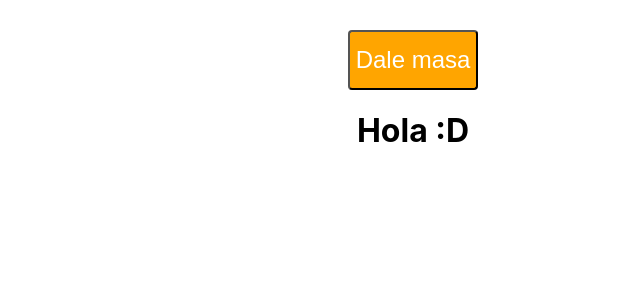
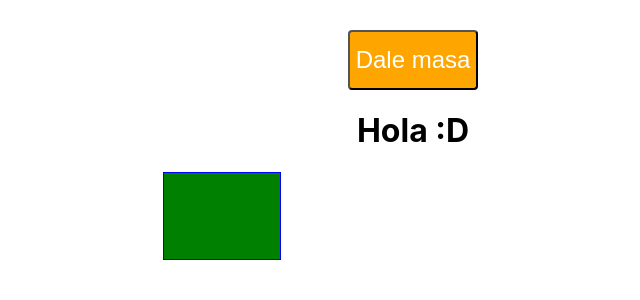
Before and after one commit to sriwerner/react-styling-test, a React (Create React App) app: page / in a window 1280 px wide. Shown: the top 300 px of the page, without its empty margins (227-867 px from the left). Built offline with nearby package versions, Linux system fonts and the light colour scheme.

Commit message:
inline classes and hover with radius

```diff
--- a/src/App.js
+++ b/src/App.js
@@ -1,6 +1,7 @@
 import React, { Component } from 'react';
 import './App.css';
 import Button from './components/Button/Button';
+import Radium from 'radium';
 
 class App extends Component {
   state = {
@@ -14,27 +15,44 @@ class App extends Component {
   render() {
 
     let text = "Hola :D";
+    const style = {
+      background: 'green',
+      width: '100px',
+      height: '70px',
+      color: 'white',
+      font: 'inherit',
+      border: '1px solid blue',
+      padding: '8px',
+      cursor: 'pointer',
+      backgroundColor: 'green',
+      ':hover': {
+        backgroundColor: 'lightgreen',
+        color: 'black'
+      }
+    }
 
     const btnClasses = [];
 
     if (!this.state.textVisible){
       text = "";
       btnClasses.push("orange2");
+      style.backgroundColor = 'red';
+      style[':hover'] = {
+        backgroundColor: 'salmon',
+        color: 'black'
+      }
     } else {
       btnClasses.push("orange");
-    }
-
-    if(this.state.textVisible){
-
     }
 
     return (
       <div className="App">
         <Button text='Dale masa' click={()=>this.onClickHandler()} style={btnClasses.map(it=>it)}/>
         <h1>{text}</h1>
+        <div style={style}></div>
       </div>
     );
   }
 }
 
-export default App;
+export default Radium(App);
--- a/src/components/Button/Button.js
+++ b/src/components/Button/Button.js
@@ -1,5 +1,6 @@
 import React from "react";
 import './button.css';
+import Radium from 'radium';
 
 const Button = (props) => {
     return(
@@ -7,4 +8,4 @@ const Button = (props) => {
     )
 }
 
-export default Button;
+export default Radium(Button);
```
